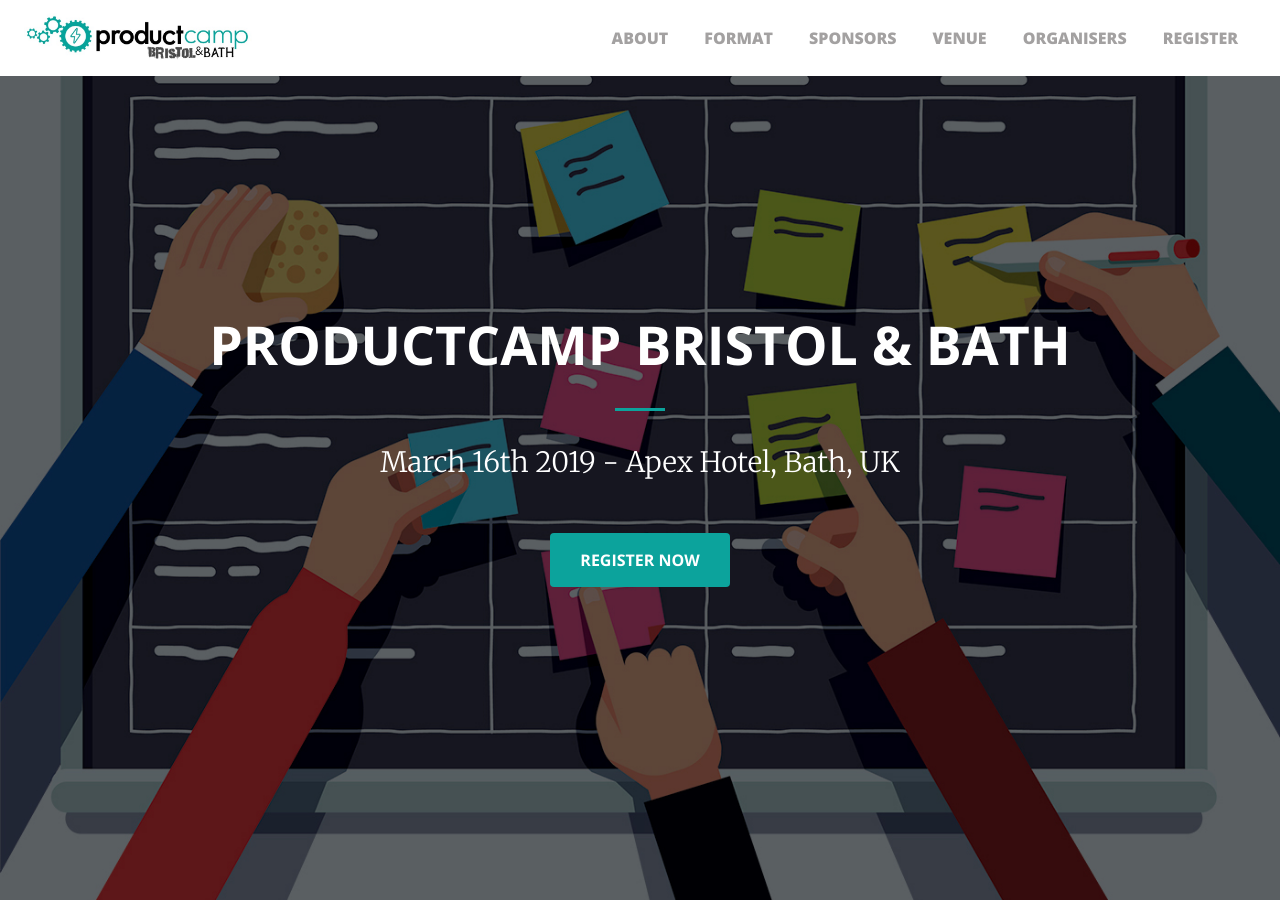
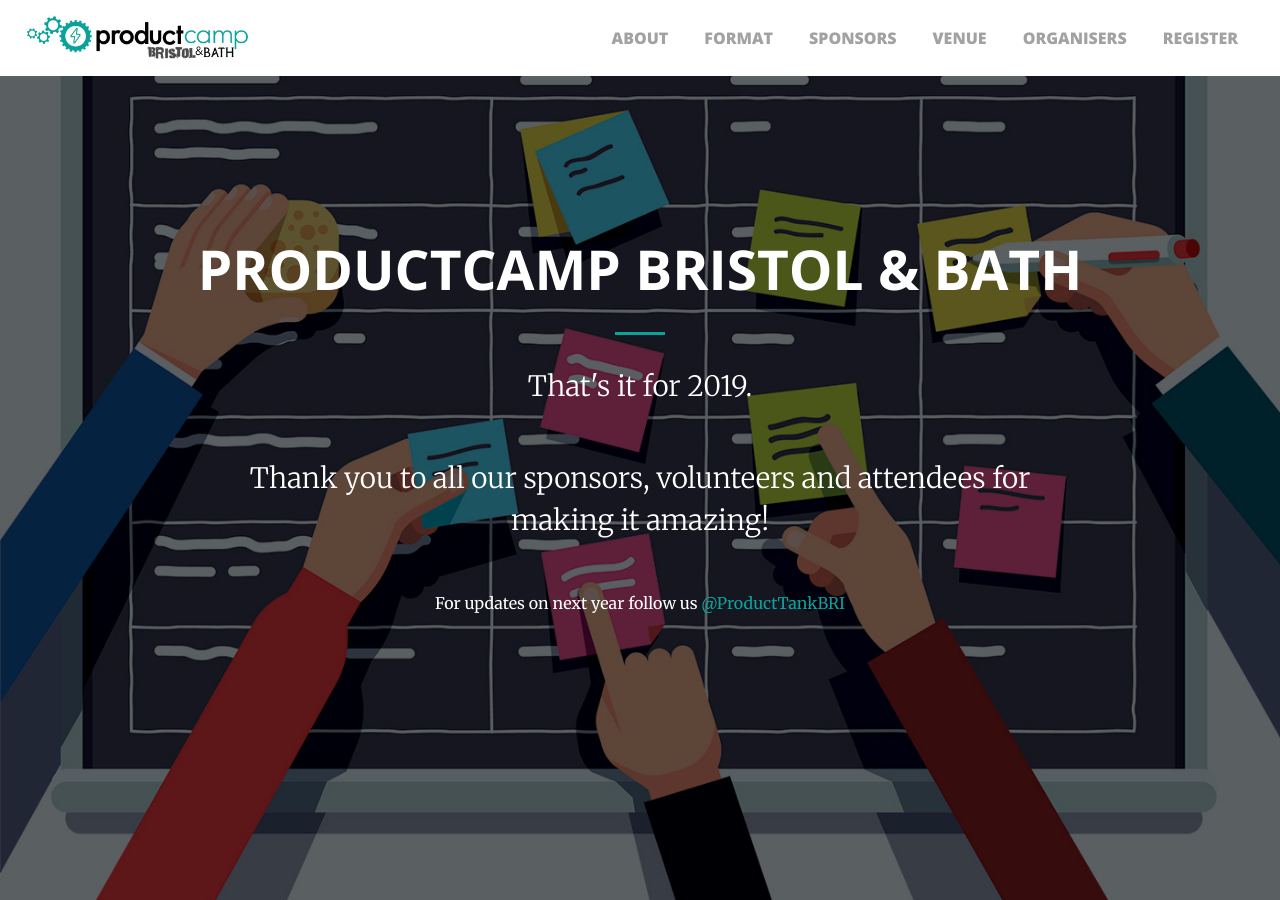
Before and after one commit to inavarre/product-camp-bristol-bath, a Jekyll site: the page built from index.html, in a window 1280 px wide and 900 px high. Built offline with Jekyll 4.4.1, drawn with Linux system fonts in a browser that asks for light colours; nearby versions of some CDN libraries; some of the changed text lies outside the part shown.

Commit message:
Update post conference

```diff
--- a/_includes/header.html
+++ b/_includes/header.html
@@ -4,8 +4,9 @@
             <div class="hero">
                 <h1>ProductCamp Bristol & Bath</h1>
                 <hr>
-                <p class="animated fadeInUp">March 16th 2019 - Apex Hotel, Bath, UK</p>
-                <a href="https://www.eventbrite.com/e/productcamp-bristol-bath-tickets-55475296104" target="_blank" class="btn btn-primary btn-xl animated fadeInUp delay-1s page-scroll">Register Now</a>
+                <p class="animated fadeInUp">That's it for 2019.</p>
+                <p class="animated fadeInUp">Thank you to all our sponsors, volunteers and attendees for making it amazing!</p>
+                <a class="animated fadeInUp">For updates on next year follow us <a href="https://twitter.com/ProductTankBRI" target="_blank">@ProductTankBRI</a></p>
             </div>
         </div>
         </div>
--- a/_layouts/front.html
+++ b/_layouts/front.html
@@ -11,7 +11,6 @@
   {% include diversity.html %}
   {% include sponsors.html %}
   {% include venue.html %}
-  {% include cta.html %}
   {% include organizers.html %}
   {% include footer.html %}
   {% include scripts.html %}
--- a/_sass/_header.scss
+++ b/_sass/_header.scss
@@ -45,6 +45,10 @@
     .hero {
       padding: 0 50px;
 
+      h1 {
+        font-size: 55px !important;
+      }
+
       p {
         font-size: 28px;
         max-width: 80%;
```
